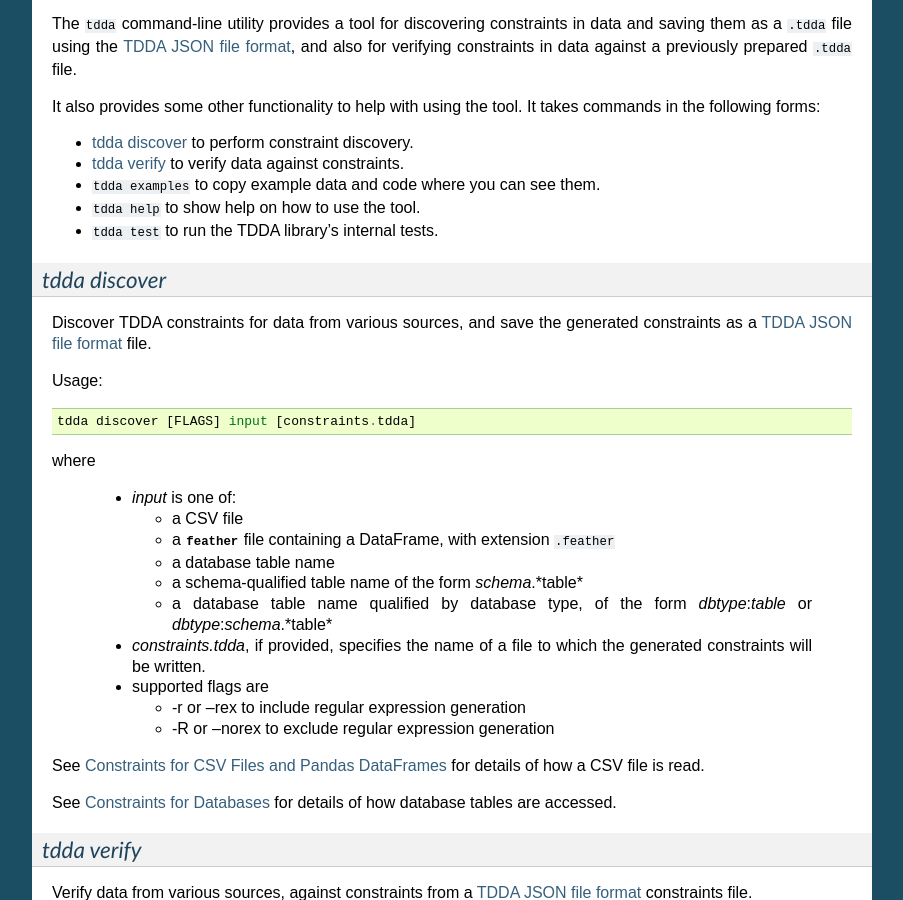
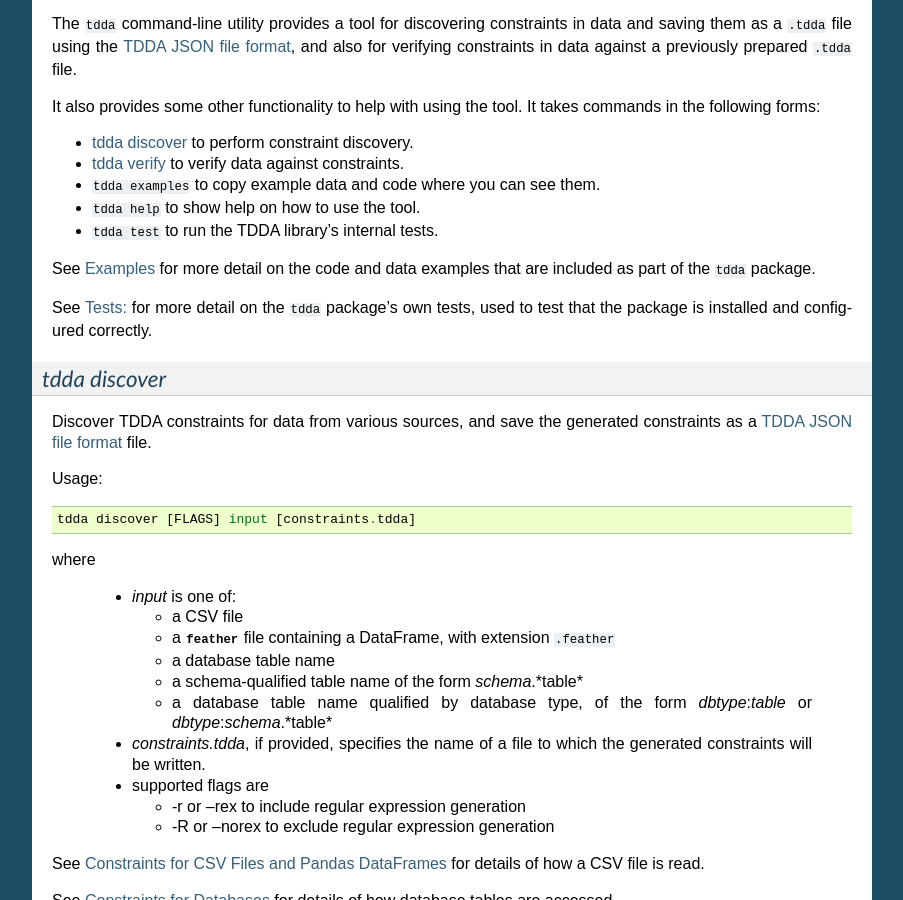
Before and after one commit to tdda/tdda, a Sphinx documentation site: the page built from doc/source/constraints.txt, in a window 1280 px wide and 900 px high, scrolled down 908 px. Shown: the whole window, without its empty margins (198-1101 px from the left). Built offline with Sphinx 7.4.7, drawn with Linux system fonts in a browser that asks for light colours.

Commit message:
Added documentation sections for tests and examples.

```diff
--- a/doc/source/constraints.txt
+++ b/doc/source/constraints.txt
@@ -66,6 +66,12 @@ It takes commands in the following forms:
 * ``tdda examples`` to copy example data and code where you can see them.
 * ``tdda help`` to show help on how to use the tool.
 * ``tdda test`` to run the TDDA library's internal tests.
+
+See :ref:`examples` for more detail on the code and data
+examples that are included as part of the ``tdda`` package.
+
+See :ref:`tests` for more detail on the ``tdda`` package's own tests,
+used to test that the package is installed and configured correctly.
 
 .. _tdda_discover_tool:
 
--- a/doc/source/examples.txt
+++ b/doc/source/examples.txt
@@ -1,3 +1,5 @@
+.. _examples:
+
 Examples
 ========
 
--- a/doc/source/index.txt
+++ b/doc/source/index.txt
@@ -16,6 +16,7 @@ Test-Driven Data Analysis (Python TDDA library)
    referencetest.txt
    constraints.txt
    rexpy.txt
+   tests.txt
    examples.txt
 
 
```
Also changed, not shown: doc/source/tests.txt (added, +27 -0 lines).
